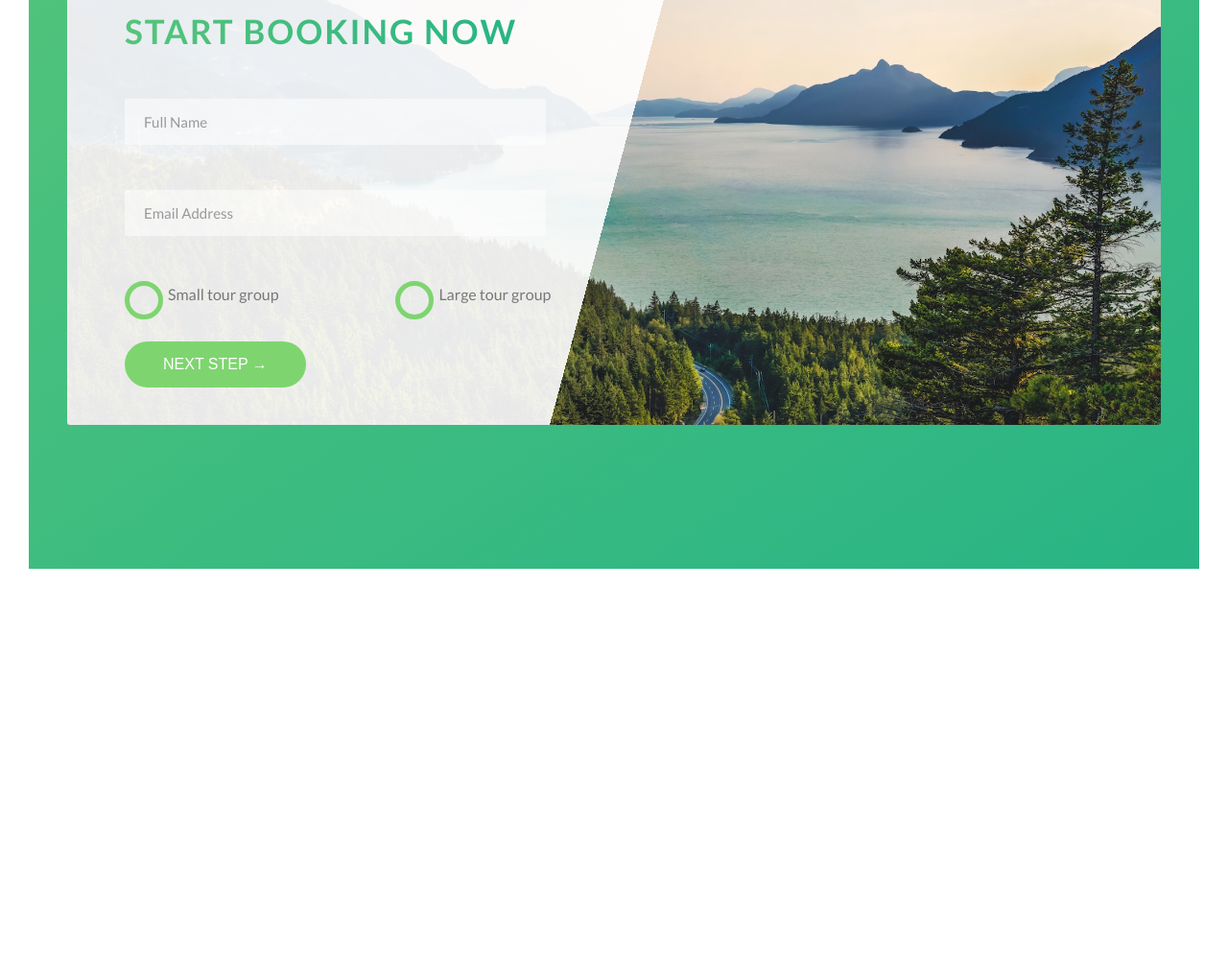
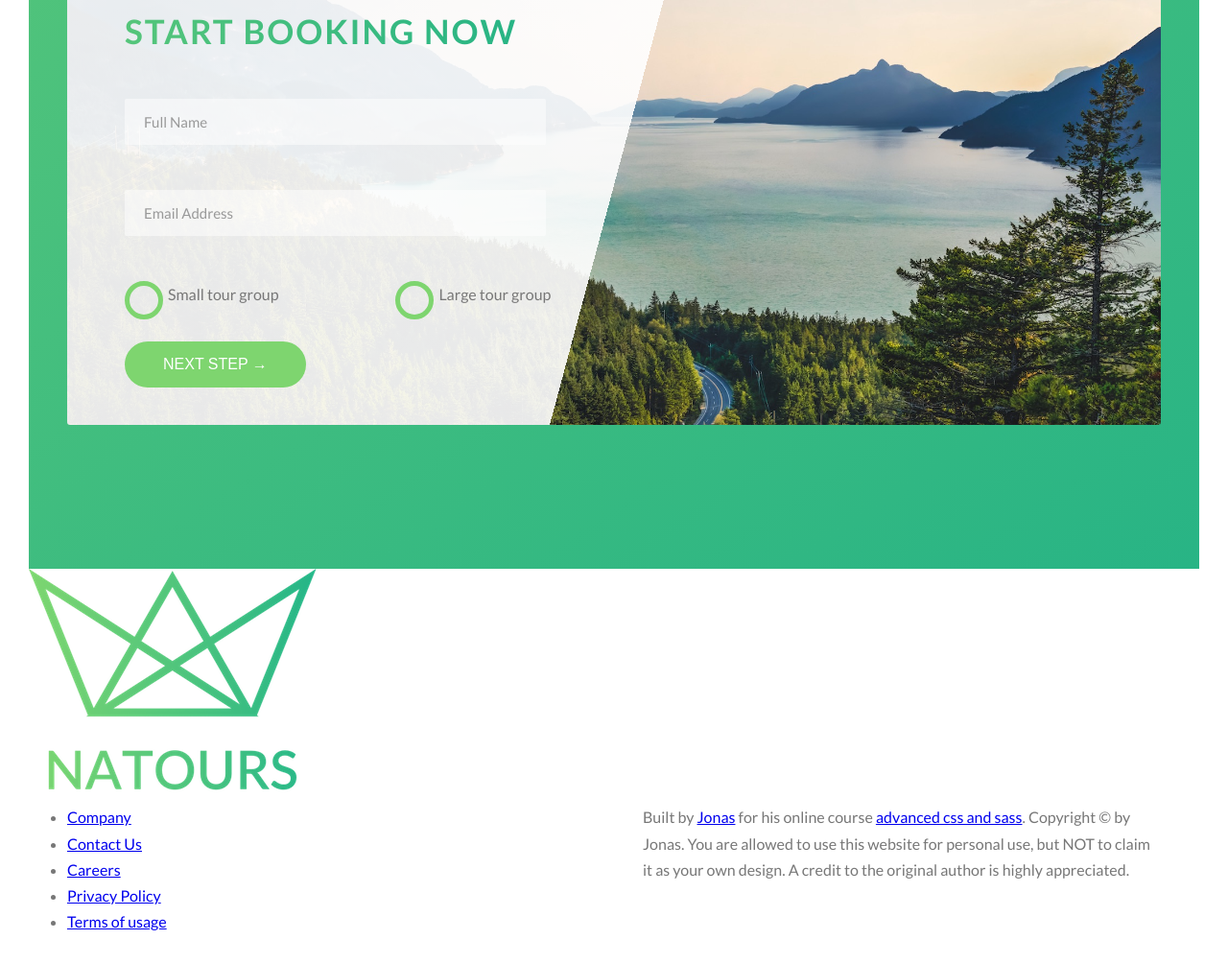
Before and after one commit to Lynnmwova/natoursUdemy, a website: page index.html in a window 1280 px wide. Shown: the part 4959-5963 px from the top of the page at 96% size. Before the commit the page ends 5582 px from the top, so only its background shows below. Drawn offline with Linux system fonts and the light colour scheme.

Commit message:
complete footer markup

```diff
--- a/index.html
+++ b/index.html
@@ -293,6 +293,39 @@
             </section>
 
              </main>
+
+             <footer class="footer">
+                <div class="footer__logo-box">
+                    <img src="img/logo-green-2x.png" alt="full logo" class="footer__logo">
+                </div>
+                <div class="row">
+                    <div class="col-1-of-2">
+                        <div class="footer__navigation">
+                        <ul class="footer__list">
+                            <li class="footer__item"><a href="#" class="footer__link"> Company</a> </li>
+                            <li class="footer__item"><a href="#" class="footer__link"> Contact Us</a> </li>
+                              <li class="footer__item"><a href="#" class="footer__link"> Careers</a> </li>
+                              <li class="footer__item"><a href="#" class="footer__link"> Privacy Policy</a> </li>
+                              <li class="footer__item"><a href="#" class="footer__link"> Terms of usage</a> </li>
+
+
+
+
+
+
+                        </ul>
+                    </div>
+                    </div>
+                    <div class="col-1-of-2">
+                        <p class="footer__copyright">
+                          Built by <a href="#" class="footer__link">Jonas</a> for his online course <a href="#" class="footer__link">advanced css and sass</a>.
+                          Copyright &copy; by Jonas. You are allowed to use this website for personal use, but NOT to claim it as your own design. A credit to the original author is highly appreciated.
+
+                        </p>
+                    </div>
+
+                </div>
+             </footer>
        <!--
         <section class="grid-test">
             <div class="row">
```
